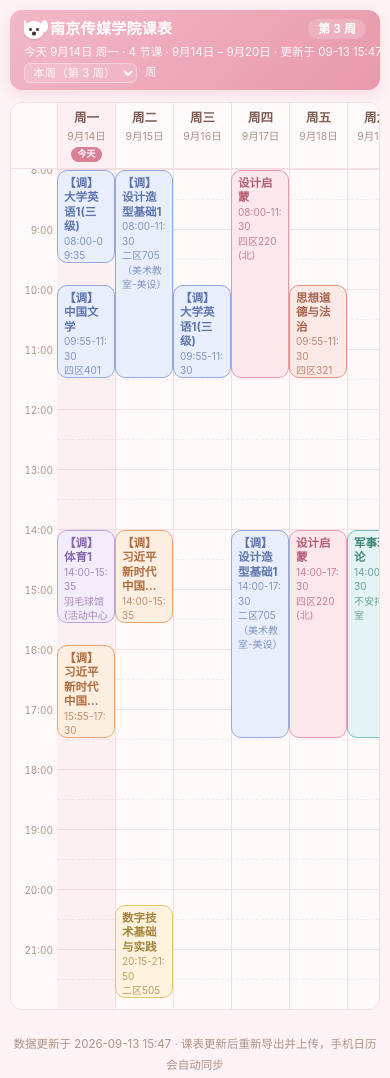
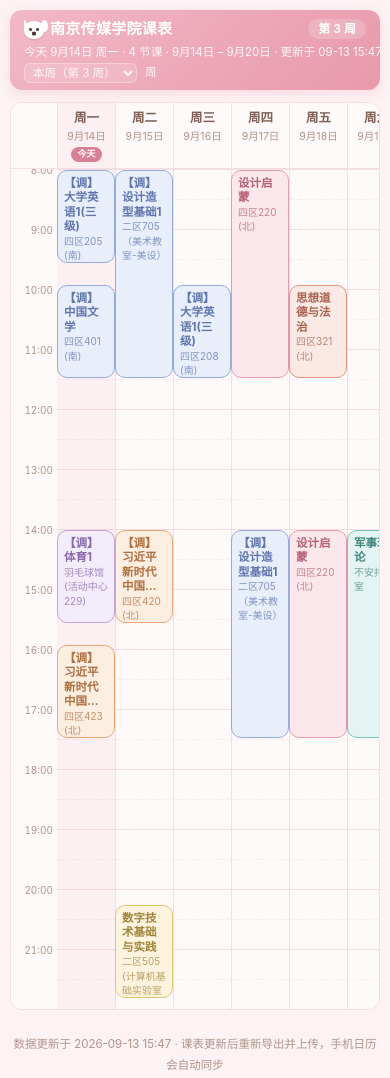
Before and after one commit to userClaudog/cucn-timetable, a plain HTML site: page index.html in a window 390 px wide. Drawn offline with Linux system fonts and the light colour scheme.

Commit message:
课程块去掉时间行；新增比熊 apple-touch-icon 支持 iPhone 桌面图标

```diff
--- a/index.html
+++ b/index.html
@@ -3,6 +3,10 @@
 <head>
 <meta charset="utf-8">
 <meta name="viewport" content="width=device-width, initial-scale=1, viewport-fit=cover">
+<meta name="apple-mobile-web-app-capable" content="yes">
+<meta name="apple-mobile-web-app-title" content="课表">
+<link rel="apple-touch-icon" href="apple-touch-icon.png">
+<link rel="icon" href="apple-touch-icon.png">
 <title>课表</title>
 <style>
   :root {
@@ -364,8 +368,7 @@
         var k = idx * e._lanes + e._lane;
         var m = n * e._lanes;
         var col = paletteOf(e.c.kcmc);
-        var sub = '<div class="s">' + escHtml(e.timeLabel) + '</div>' +
-          (e.c.cdmc ? '<div class="s">' + escHtml(e.c.cdmc) + '</div>' : '');
+        var sub = e.c.cdmc ? '<div class="s">' + escHtml(e.c.cdmc) + '</div>' : '';
         blocks += '<div class="ev" style="top:' + top + 'px;height:' + h + 'px;' +
           'left:calc(46px + (100% - 46px) * ' + k + ' / ' + m + ');width:calc((100% - 46px) / ' + m + ');' +
           '--evbg:' + col[0] + ';--evbd:' + col[1] + ';--evtx:' + col[2] + '">' +
```
Also changed, not shown: apple-touch-icon.png (added).
